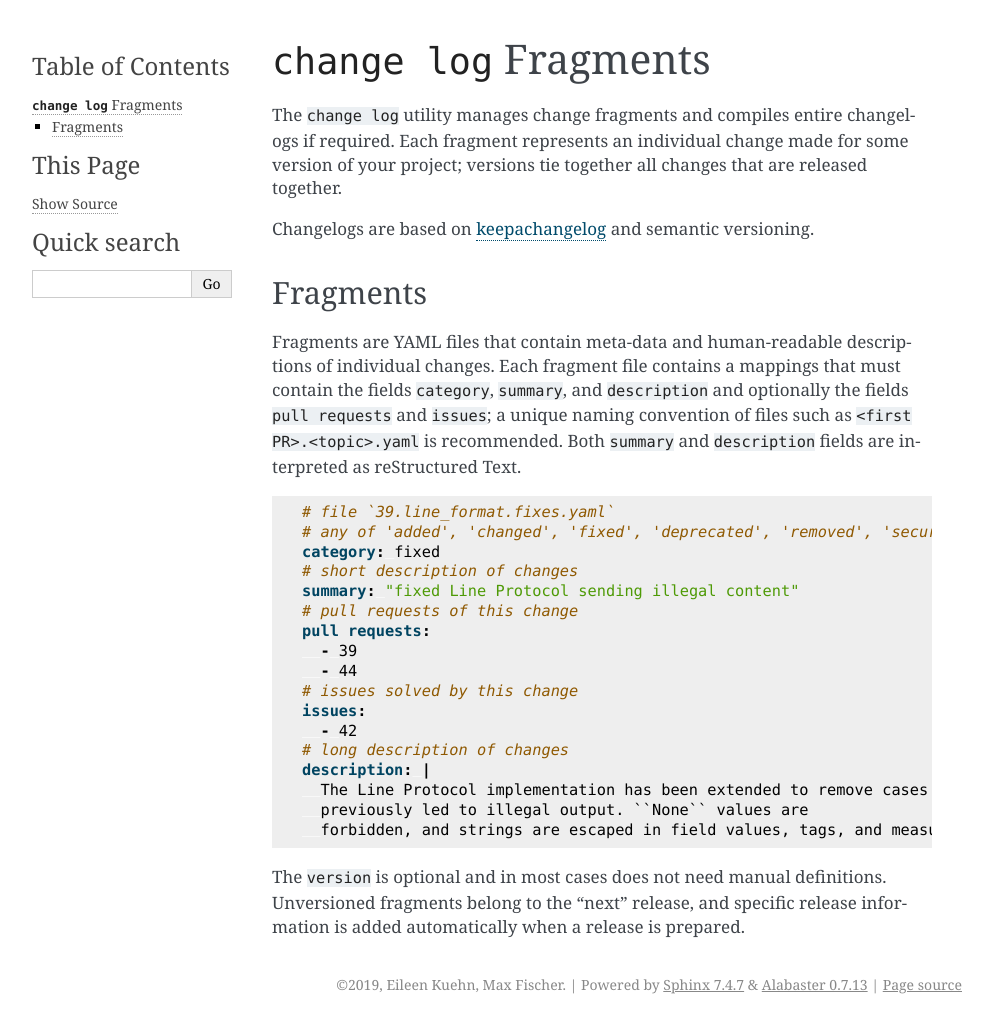
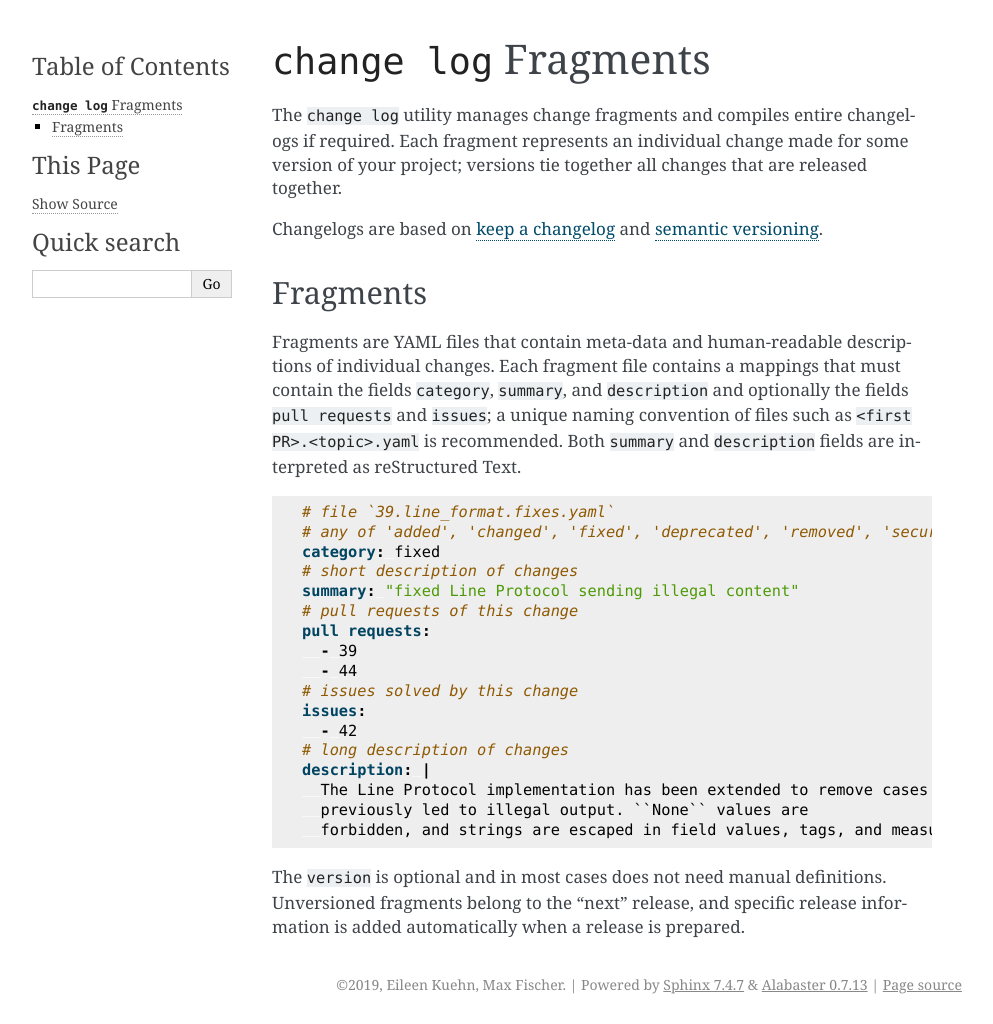
Before and after one commit to MaineKuehn/change-log, a Sphinx documentation site: the page built from docs/subtool/log.rst, in a window 1280 px wide. Shown: the whole page, without its empty margins (148-1141 px from the left). Built offline with Sphinx 7.4.7, drawn with Linux system fonts in a browser that asks for light colours.

Commit message:
updated documentation links

```diff
--- a/docs/subtool/log.rst
+++ b/docs/subtool/log.rst
@@ -8,7 +8,7 @@ Each fragment represents an individual change made
 for some version of your project;
 versions tie together all changes that are released together.
 
-Changelogs are based on keepachangelog_ and semantic versioning.
+Changelogs are based on `keep a changelog`_ and `semantic versioning`_.
 
 Fragments
 ---------
@@ -45,4 +45,5 @@ The ``version`` is optional and in most cases does not need manual definitions.
 Unversioned fragments belong to the "next" release, and
 specific release information is added automatically when a release is prepared.
 
-.. _keepachangelog: https://keepachangelog.com/
+.. _keep a changelog: https://keepachangelog.com/
+.. _semantic versioning: https://semver.org
```
